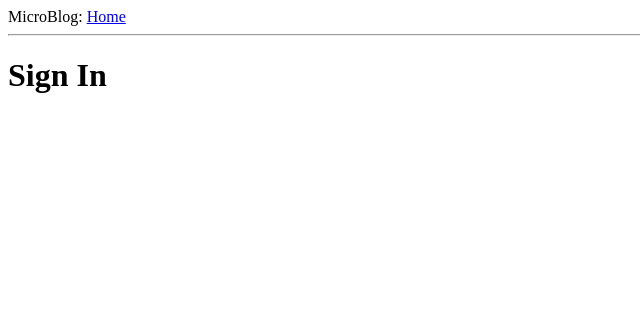
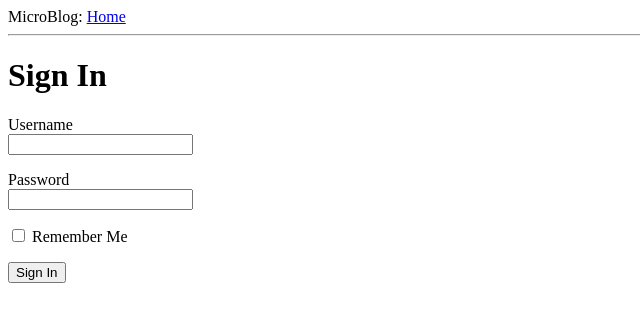
Before and after one commit to PeaWarrior/microblog, a Flask app: page /login in a window 1280 px wide. Shown: the top 322 px of the page, without its empty margins (0-640 px from the left). Run offline with Flask 2, Linux system fonts and the light colour scheme.

Commit message:
finish login template

```diff
--- a/app/routes.py
+++ b/app/routes.py
@@ -20,4 +20,5 @@ def index():
 
 @app.route('/login')
 def login():
-  return render_template('login.html', title='Sign In')
+  form = LoginForm()
+  return render_template('login.html', title='Sign In', form=form)
--- a/app/templates/login.html
+++ b/app/templates/login.html
@@ -2,4 +2,17 @@
 
 {% block content %}
   <h1>Sign In</h1>
+  <form method="post" action="">
+    {{ form.hidden_tag() }}
+    <p>
+      {{ form.username.label }}<br>
+      {{ form.username }}
+    </p>
+    <p>
+      {{ form.password.label }}<br>
+      {{ form.password }}
+    </p>
+    <p>{{ form.remember_me }} {{ form.remember_me.label }}</p>
+    <p>{{ form.submit }}</p>
+  </form
 {% endblock %}
```
